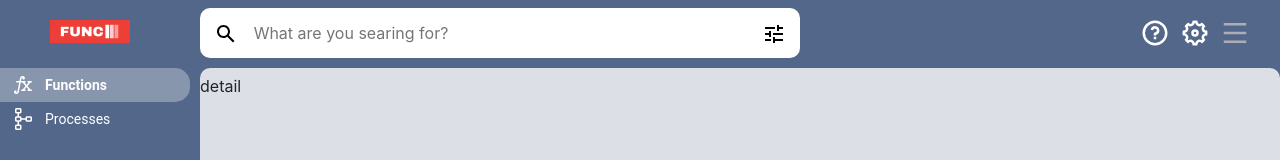
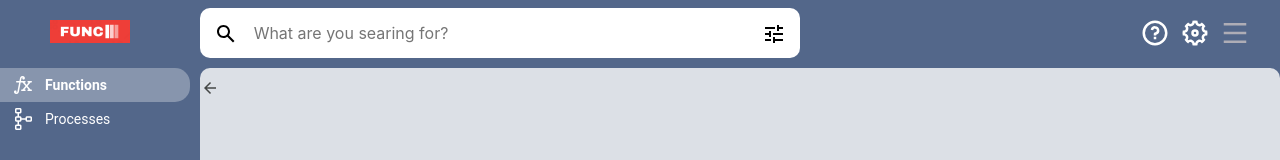
Before and after one commit to aneuDeveloper/func-manager, a React (Create React App) app: page /function in a window 1280 px wide. Shown: the top 160 px of the page. Built offline with nearby package versions, Linux system fonts and the light colour scheme.

Commit message:
back button

```diff
--- a/src/components/FunctionDetailView.jsx
+++ b/src/components/FunctionDetailView.jsx
@@ -1,15 +1,24 @@
-import { FunctionHit } from "../model/FunctionHit"
-import styled from "styled-components"
+import { FunctionHit } from "../model/FunctionHit";
+import styled from "styled-components";
+import { useNavigate } from "react-router-dom";
 
 const FunctionDetailViewDiv = styled.div`
   padding: 6px 0 6px;
-
-`
+`;
 
 export default function FunctionDetailView(props) {
+  const navigate = useNavigate();
+
+  const back = (func) => {
+    navigate("/", { replace: true });
+  };
+
   return (
     <FunctionDetailViewDiv>
-        detail
+      <div>
+        <img src="/assets/back.png" alt="back" onClick={back}/>
+      </div>
+      <div></div>
     </FunctionDetailViewDiv>
-  )
+  );
 }
```
Also changed, not shown: public/assets/back.png (added).
